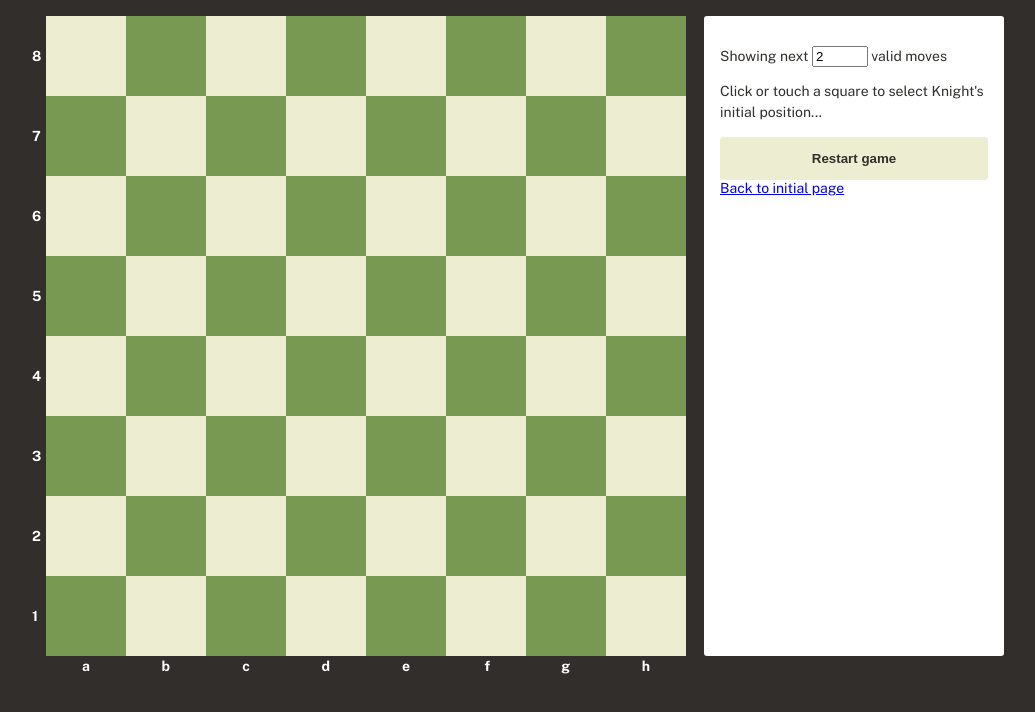
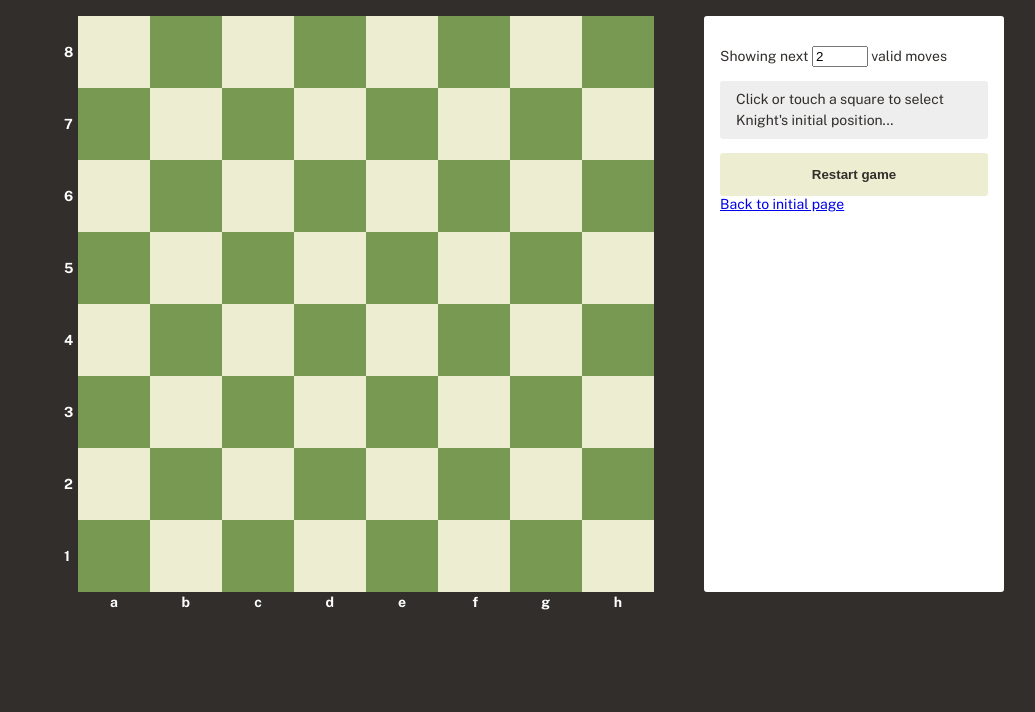
Before and after one commit to CarlosBonetti/valid-chess-moves, a React (Create React App) app in the folder web/: page /game in a window 1280 px wide. Shown: the top 712 px of the page, without its empty margins (116-1151 px from the left). Built offline with nearby package versions, Linux system fonts and the light colour scheme.

Commit message:
Message dialog to help user interaction

```diff
--- a/web/src/components/chess/Board.tsx
+++ b/web/src/components/chess/Board.tsx
@@ -31,6 +31,6 @@ export function Board(props: BoardProps) {
 
 const BoardContainer = styled.div`
   display: grid;
-  grid-template-columns: repeat(8, 80px);
-  grid-template-rows: repeat(8, 80px);
+  grid-template-columns: repeat(8, 72px);
+  grid-template-rows: repeat(8, 72px);
 `
--- a/web/src/pages/GamePage.tsx
+++ b/web/src/pages/GamePage.tsx
@@ -34,7 +34,19 @@ export function GamePage() {
           moves
         </p>
 
-        <p>Click or touch a square to select Knight's initial position...</p>
+        {state.knightPosition === null && (
+          <Message>Click or touch a square to select Knight's initial position...</Message>
+        )}
+
+        {state.knightPosition !== null && state.selected === state.knightPosition && (
+          <Message>Click on a valid position to move the Knight...</Message>
+        )}
+
+        {state.knightPosition !== null && state.selected === null && <Message>Select a square...</Message>}
+
+        {state.selected !== null && state.selected !== state.knightPosition && (
+          <Message>Select the Knight's position to see its valid moves...</Message>
+        )}
 
         <Button primary block onClick={handleRestartClick}>
           Restart game
@@ -63,3 +75,9 @@ const Controls = styled.div`
 const TurnsInput = styled.input`
   width: 3rem;
 `
+
+const Message = styled.p`
+  background: #eee;
+  border-radius: 3px;
+  padding: 0.5rem 1rem;
+`
```
